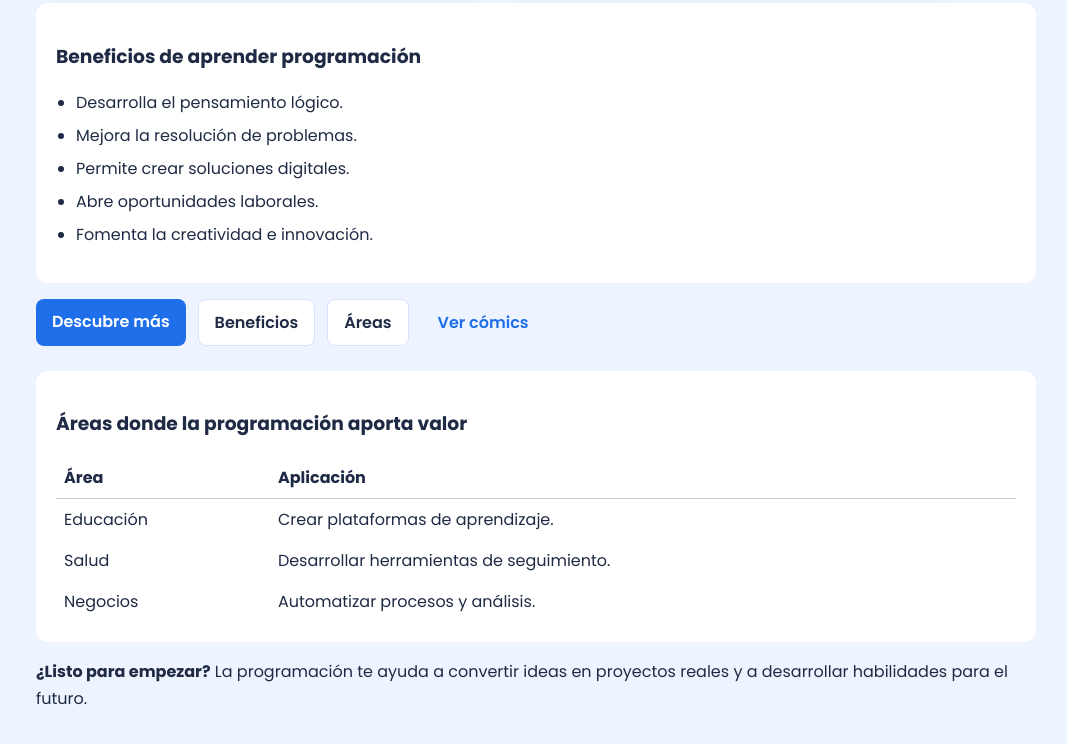
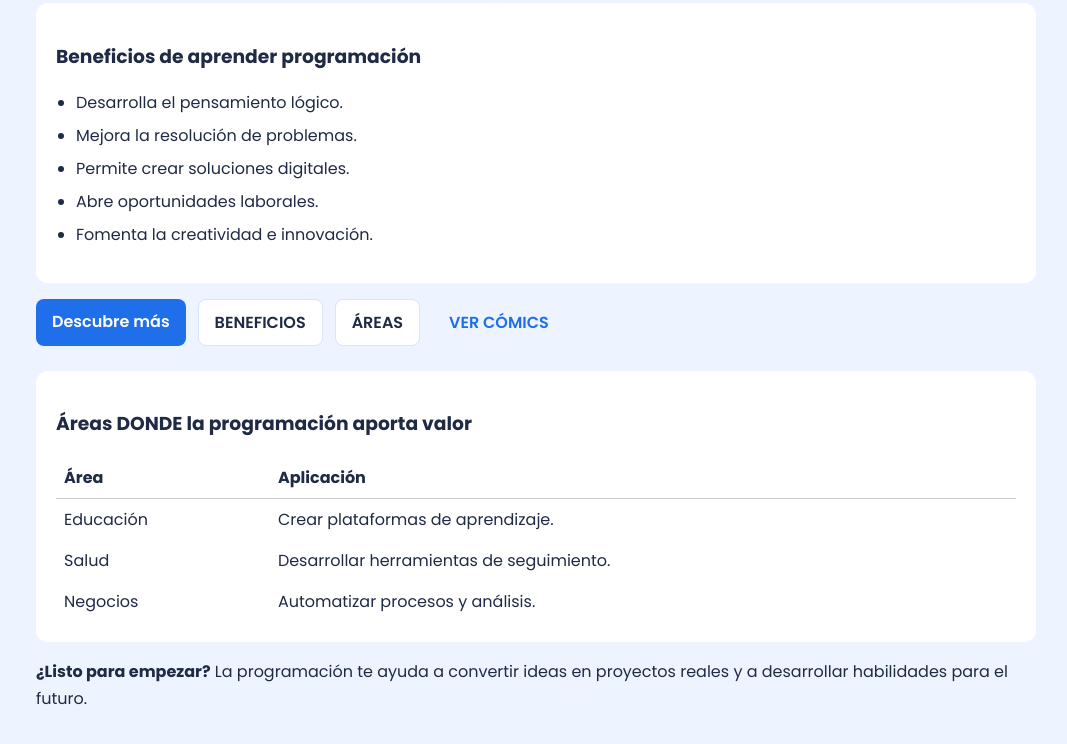
Before and after one commit to karennaranj/examen1, a plain HTML site: page index.html in a window 1280 px wide. Shown: the part 1688-2432 px from the top of the page, without its empty margins (104-1171 px from the left). Drawn offline with Linux system fonts and the light colour scheme.

Commit message:
segundo commit

```diff
--- a/index.html
+++ b/index.html
@@ -280,15 +280,15 @@
           Descubre más
         </a>
 
-        <a class="btn btn-secondary" href="#beneficios">Beneficios</a>
+        <a class="btn btn-secondary" href="#beneficios">BENEFICIOS</a>
 
-        <a class="btn btn-secondary" href="#areas">Áreas</a>
+        <a class="btn btn-secondary" href="#areas">ÁREAS</a>
 
-        <a class="btn btn-ghost" href="#comics">Ver cómics</a>
+        <a class="btn btn-ghost" href="#comics">VER CÓMICS</a>
       </div>
 
       <section class="list-section" id="areas">
-        <h3>Áreas donde la programación aporta valor</h3>
+        <h3>Áreas DONDE la programación aporta valor</h3>
         <table style="width: 100%; border-collapse: collapse;">
           <tr>
             <th style="text-align: left; padding: 8px; border-bottom: 1px solid #ccc;">Área</th>
```
